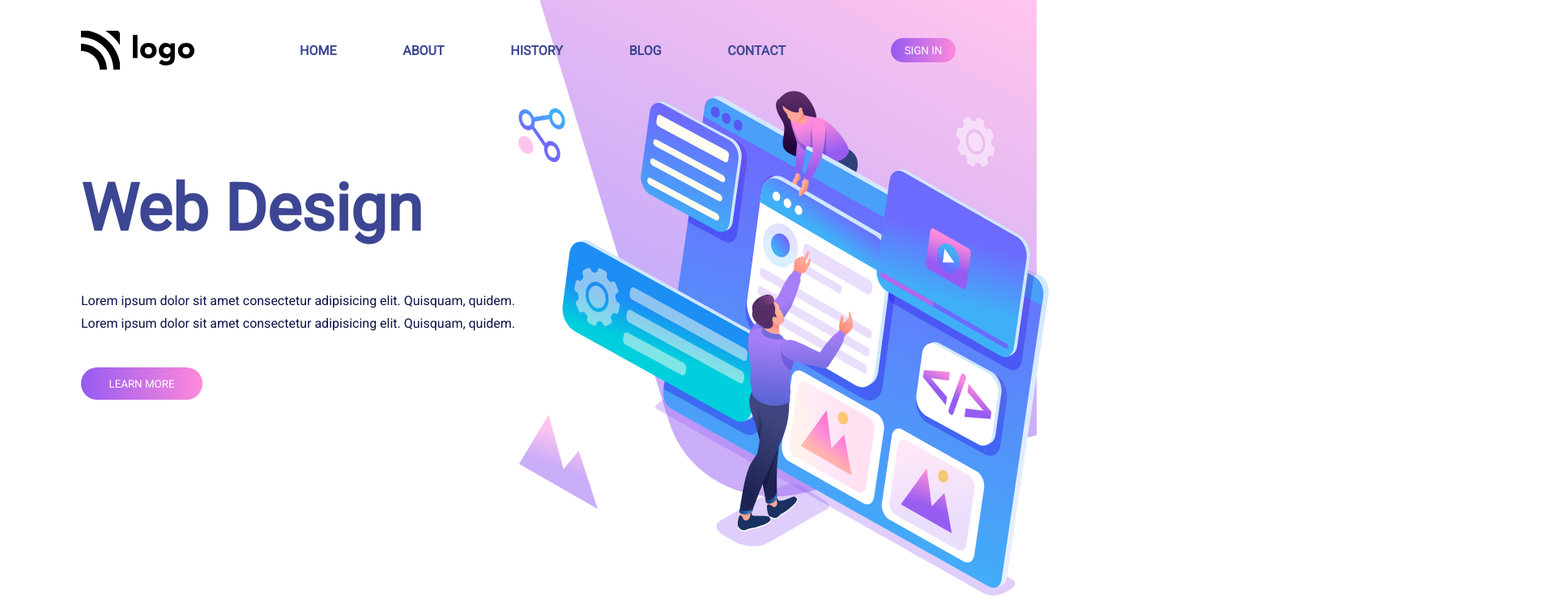
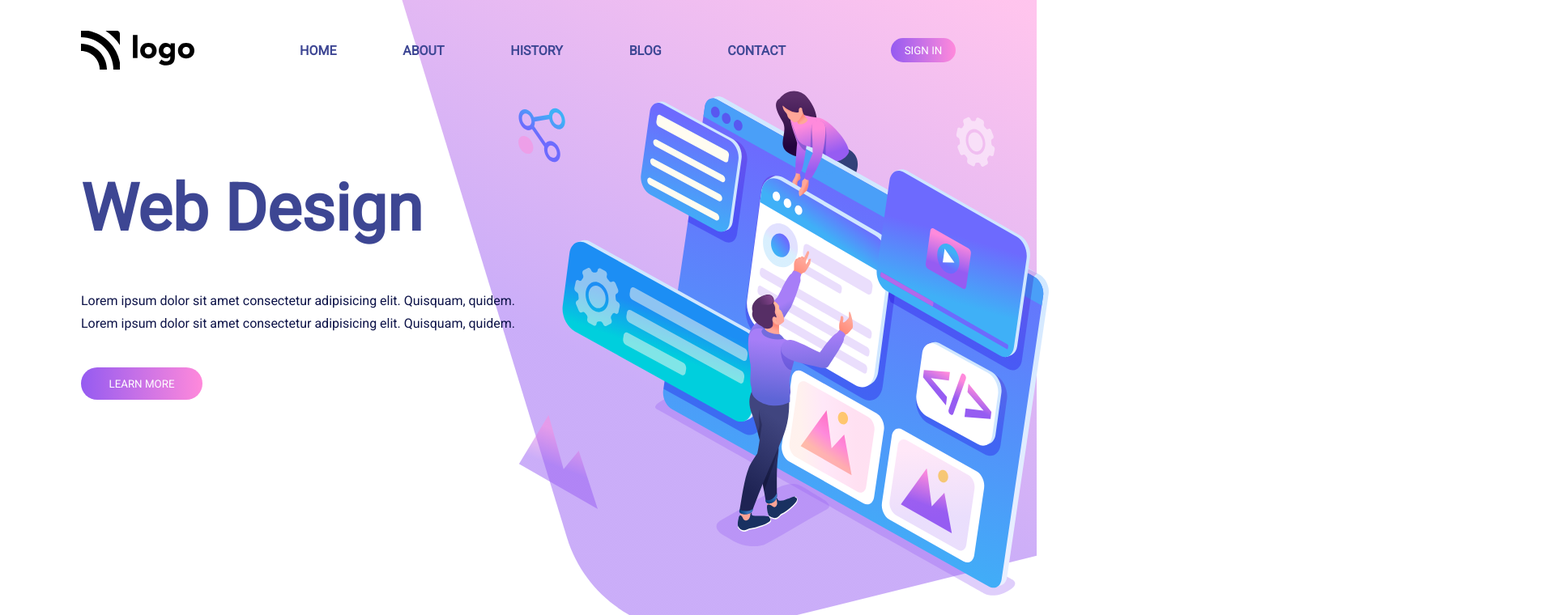
Before and after one commit to MangeshThakre/HTML-CSS-Project-8, a plain HTML site: page index.html in a window 1280 px wide. Shown: the top 760 px of the page at 81% size, 1920 px wide, since content can reach past the window. Drawn offline with Linux system fonts and the light colour scheme.

Commit message:
backgournd adjust

```diff
--- a/css/index.css
+++ b/css/index.css
@@ -10,15 +10,15 @@ body {
 
 body::before {
   content: "";
-  height: 100vh;
-  width: 100%;
+  height: 95vh;
+  width: 49rem;
   position: absolute;
   background-image: url("../images/backcover.svg");
   background-repeat: no-repeat;
   top: 0px;
   z-index: -1;
-  left: 52%;
-  background-size: 48%;
+  background-size: 100%;
+  right: 0;
 }
 .main-div {
   padding: 37px 100px 0 100px;
```
